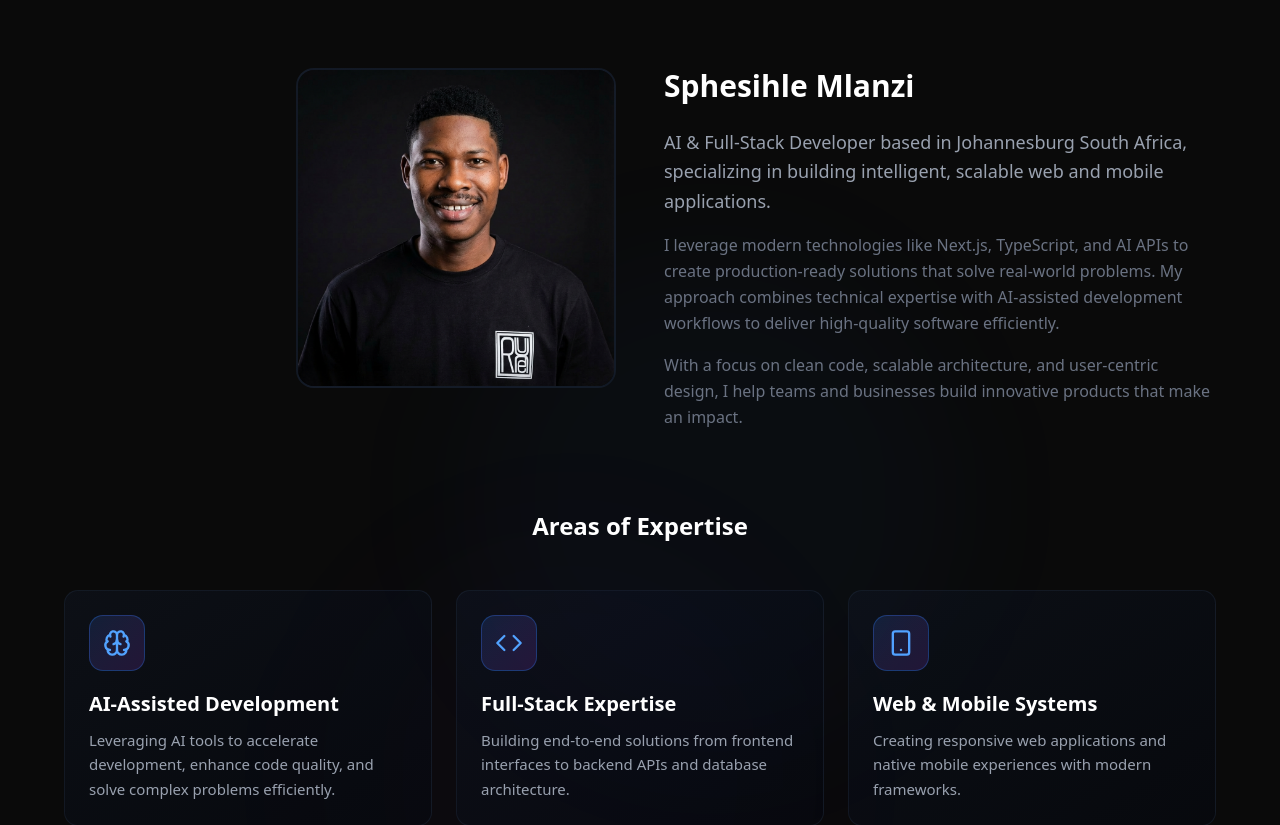
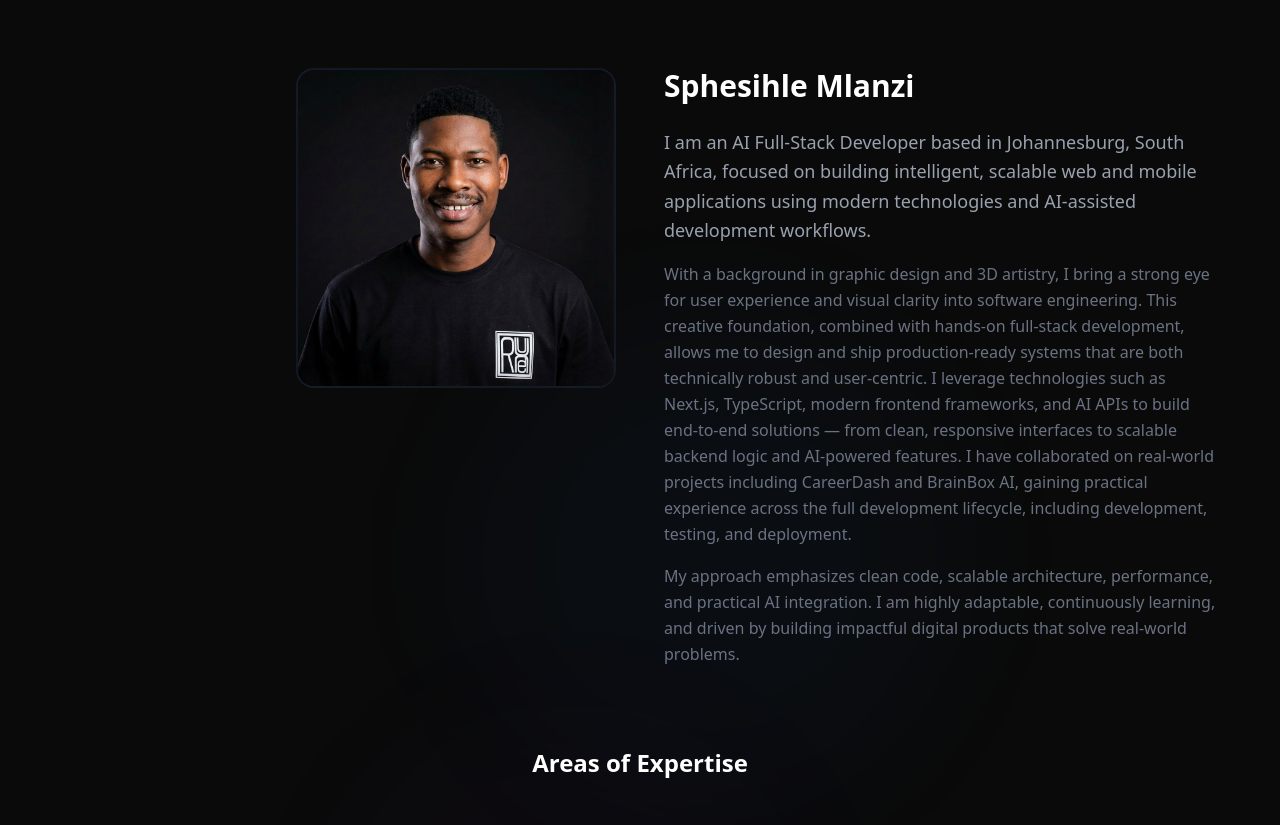
Before and after one commit to Sphesihle124/AI-Full-Stack-portfolio, a Next.js app: page / in a window 1280 px wide. Shown: the part 940-1765 px from the top of the page. Built offline with nearby package versions, Linux system fonts and the light colour scheme.

Commit message:
updated about section

```diff
--- a/components/about/About.tsx
+++ b/components/about/About.tsx
@@ -121,16 +121,15 @@ export default function About() {
               Sphesihle Mlanzi
             </h3>
             <p className="text-base sm:text-lg text-gray-400 leading-relaxed mb-3 sm:mb-4">
-              AI & Full-Stack Developer based in Johannesburg South Africa, specializing in building intelligent, scalable web and mobile applications.
+            I am an AI Full-Stack Developer based in Johannesburg, South Africa, focused on building intelligent, scalable web and mobile applications using modern technologies and AI-assisted development workflows.
             </p>
             <p className="text-sm sm:text-base text-gray-500 leading-relaxed mb-3 sm:mb-4">
-              I leverage modern technologies like Next.js, TypeScript, and AI APIs to create production-ready solutions
-              that solve real-world problems. My approach combines technical expertise with AI-assisted development workflows
-              to deliver high-quality software efficiently.
+            With a background in graphic design and 3D artistry, I bring a strong eye for user experience and visual clarity into software engineering. This creative foundation, combined with hands-on full-stack development, allows me to design and ship production-ready systems that are both technically robust and user-centric.
+
+I leverage technologies such as Next.js, TypeScript, modern frontend frameworks, and AI APIs to build end-to-end solutions — from clean, responsive interfaces to scalable backend logic and AI-powered features. I have collaborated on real-world projects including CareerDash and BrainBox AI, gaining practical experience across the full development lifecycle, including development, testing, and deployment.
             </p>
             <p className="text-sm sm:text-base text-gray-500 leading-relaxed">
-              With a focus on clean code, scalable architecture, and user-centric design, I help teams and businesses
-              build innovative products that make an impact.
+            My approach emphasizes clean code, scalable architecture, performance, and practical AI integration. I am highly adaptable, continuously learning, and driven by building impactful digital products that solve real-world problems.
             </p>
           </div>
         </motion.div>
```
